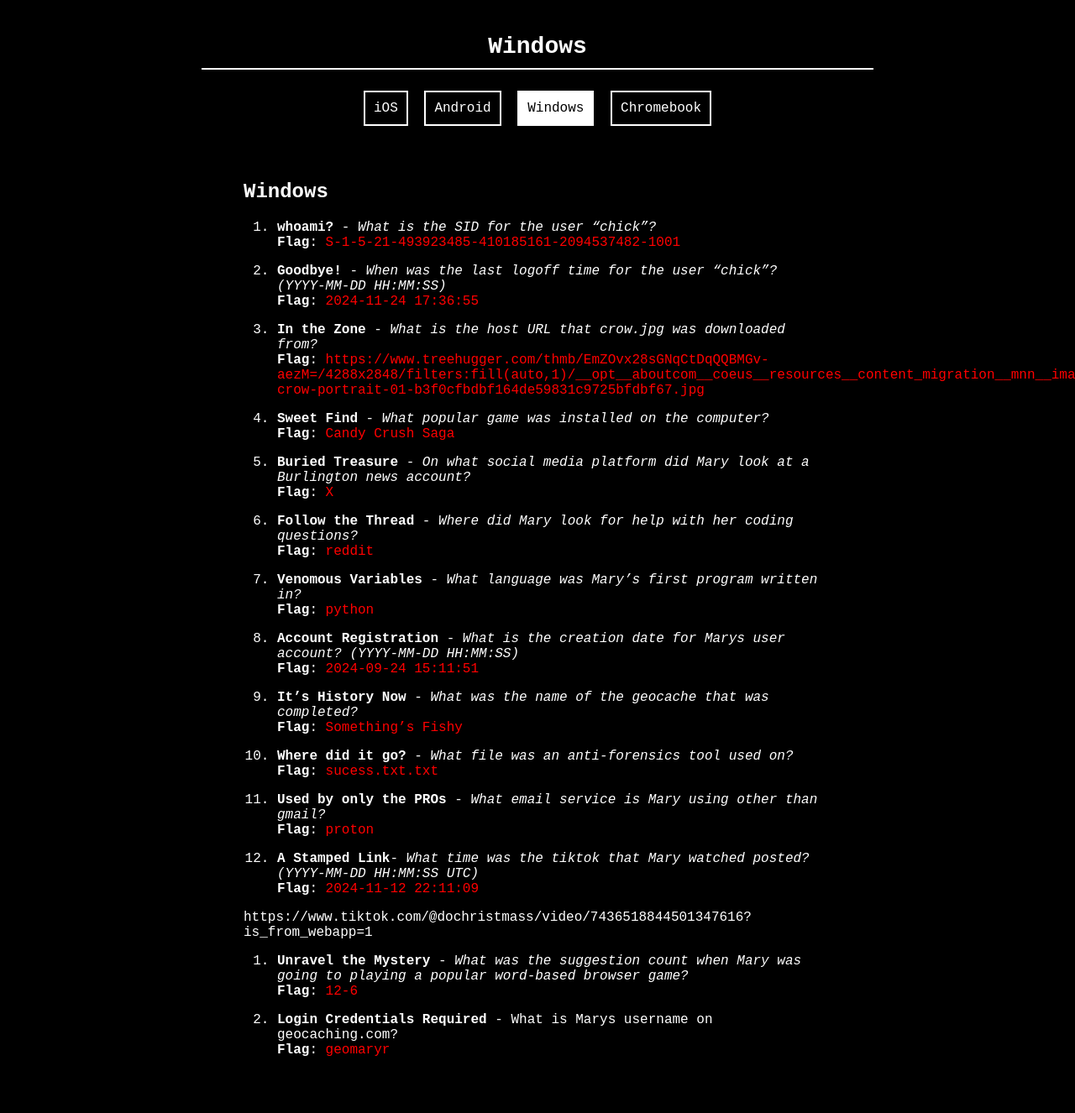
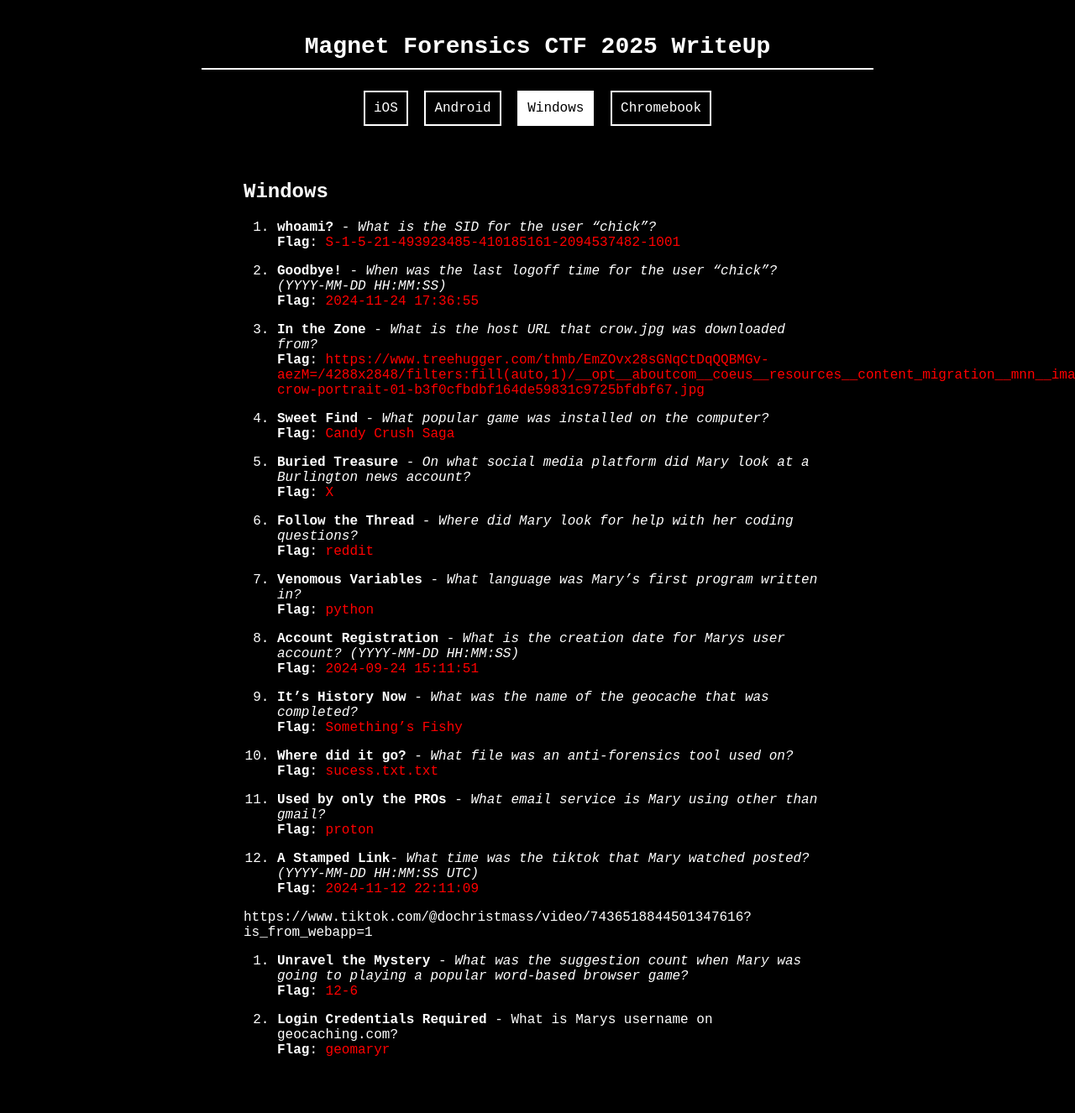
Before and after one commit to amulya-shanbhag/CTF-Writeup-2025, a Jekyll site: the page built from _mypages/windows.md, in a window 1280 px wide. Shown: the whole page at 84% size. Built offline with Jekyll 4.4.1, drawn with Linux system fonts in a browser that asks for light colours.

Commit message:
Update default.html

```diff
--- a/_layouts/default.html
+++ b/_layouts/default.html
@@ -64,7 +64,7 @@
 </head>
 <body>
     <div class="container">
-        <div class="title">{{ page.title }}</div>
+        <div class="title">Magnet Forensics CTF 2025 WriteUp</div>
         <div class="links">
             <a href="/CTF-Writeup-2025/mypages/ios/">iOS</a>
             <a href="/CTF-Writeup-2025/mypages/android/">Android</a>
```
